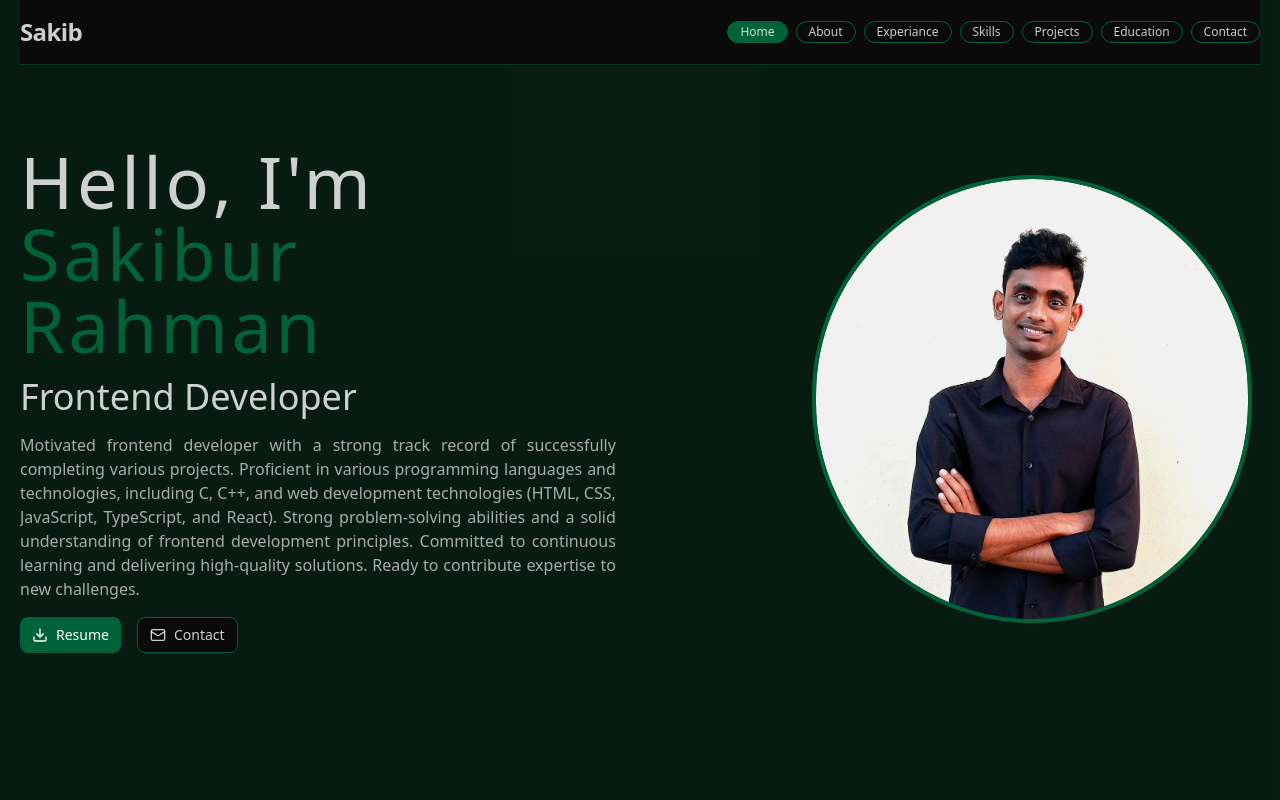
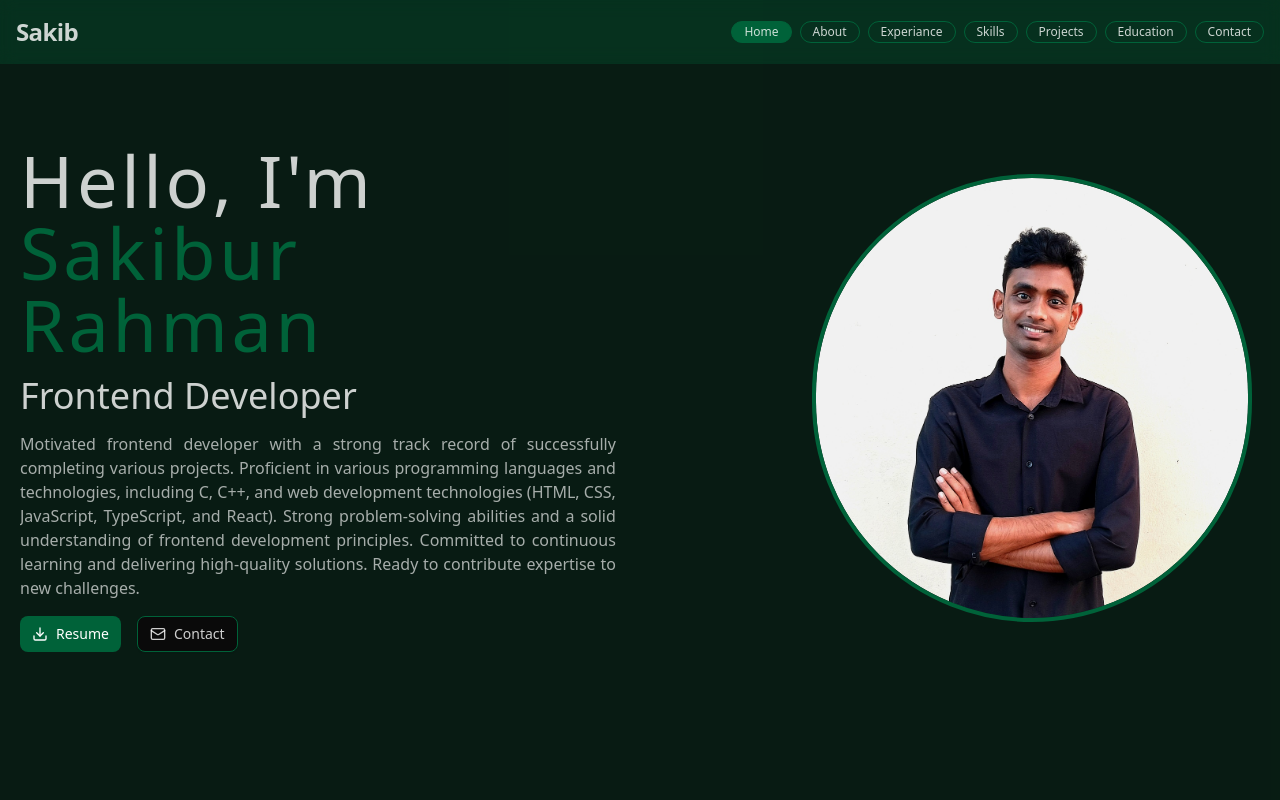
Before and after one commit to sakib-333/portfolio, a React (Vite) app: page / in a window 1280 px wide. Shown: the top 800 px of the page. Built offline with nearby package versions, Linux system fonts and the light colour scheme.

Commit message:
Fix navbar background color.

```diff
--- a/src/App.tsx
+++ b/src/App.tsx
@@ -63,14 +63,14 @@ function App() {
 
 
   return (
-      <div className="bg-primary/20">
-            <div className="container px-5 mx-auto relative">
+      <div className="bg-primary/20 relative">
             <NavbarSimple
                   open = {open}
                   handleScroll = {handleScroll}
                   handleToggle = {handleToggle}
                   activeSection = {activeSection}
             />
+            <div className="container px-5 mx-auto">
                   <div className="overflow-hidden">
                         <HomeSection
                               handleScroll = {handleScroll}
--- a/src/components/navbar/index.tsx
+++ b/src/components/navbar/index.tsx
@@ -23,7 +23,8 @@ export default function NavbarSimple({ open, handleToggle, handleScroll, activeS
 
 
   return (
-    <header className="w-full bg-background border-b backdrop-blur sticky top-0 z-50 border-foreground/50">
+      <div className="sticky top-0 z-50 bg-primary/30">
+            <header className="container px-4 mx-auto w-full backdrop-blur border-foreground/50">
                   <nav className="mx-auto flex items-center justify-between py-4">
                   {/* LEFT: Brand */}
                   <p className="text-xl font-semibold cursor-pointer tracking-tight md:text-2xl hover:text-primary transition-all duration-200"
@@ -117,5 +118,6 @@ export default function NavbarSimple({ open, handleToggle, handleScroll, activeS
                   ) : null}
                   </AnimatePresence>
             </header>
+      </div>
   );
 }
```
Lines whose indentation alone changed are shown as unchanged.
